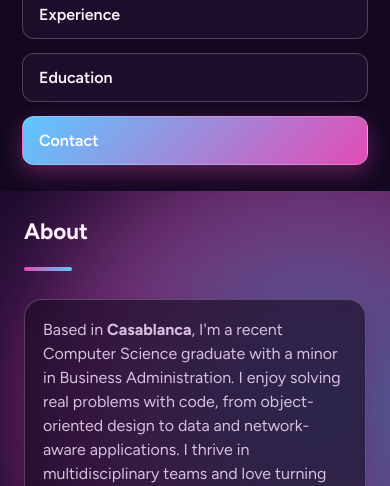
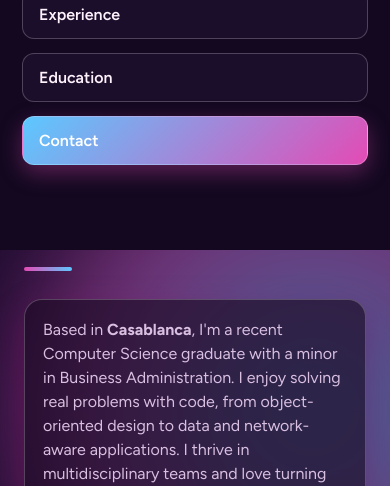
Before and after one commit to Wissalemq/my-portfolio, a plain HTML site: page index.html in a window 390 px wide. Both pictures are taken after a click on the button 352 px from the left and 32 px from the top of the page. Shown: the part 358-844 px from the top of the page. Drawn offline with Linux system fonts and the light colour scheme.

Commit message:
Update index.html

```diff
--- a/index.html
+++ b/index.html
@@ -267,7 +267,7 @@ body.noscroll{ overflow:hidden }
 /* Force opaque, full-screen mobile menu overlay */
 .mnav{
   position: fixed; inset: 0; z-index: 1000;
-  height: 65dvh;                 /* important on mobile to cover full view */
+  height: 72dvh;                 /* important on mobile to cover full view */
   display: flex; flex-direction: column; gap: 14px;
   padding: 96px 22px 22px;
   background: #130820;            /* solid, non-transparent */
```
